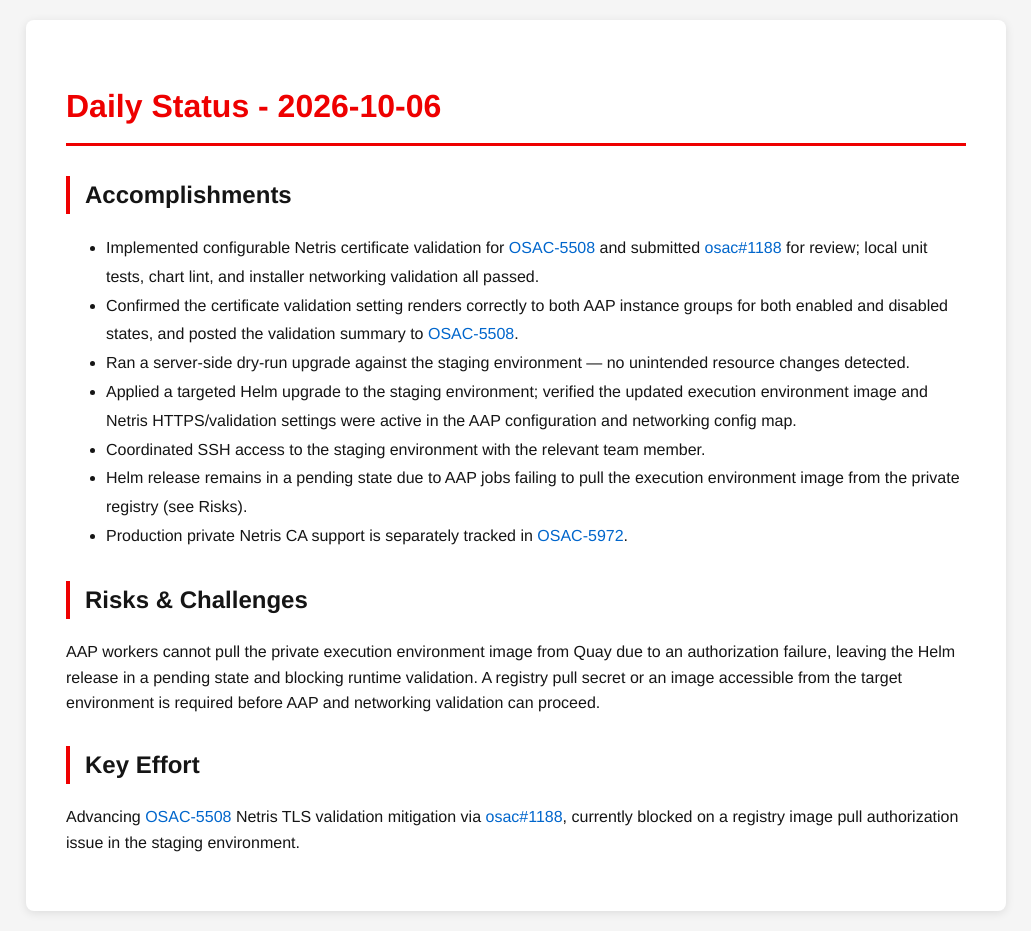
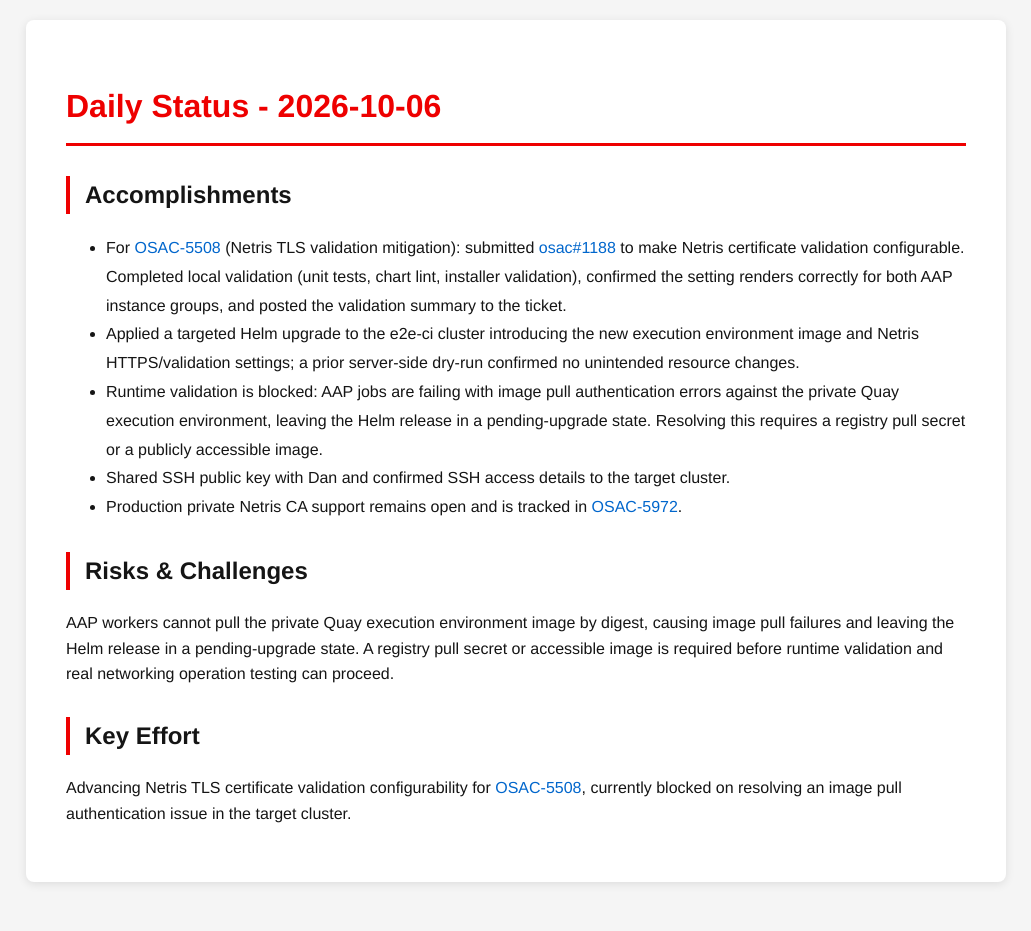
Before and after one commit to tzvatot/daily-status, a Jekyll site: the page built from 2026-10-06.md, in a window 1280 px wide. Shown: the whole page, without its empty margins (124-1155 px from the left). Built offline with Jekyll 4.4.1, drawn with Linux system fonts in a browser that asks for light colours; after the commit the page ends 902 px from its top, so only the background shows below that.

Commit message:
Daily status update - 2026-10-06

```diff
--- a/2026-10-06.md
+++ b/2026-10-06.md
@@ -7,16 +7,14 @@
 # Daily Status - 2026-10-06
 
 ## Accomplishments
-- Implemented configurable Netris certificate validation for [OSAC-5508](https://redhat.atlassian.net/browse/OSAC-5508) and submitted [osac#1188](https://github.com/osac-project/osac/pull/1188) for review; local unit tests, chart lint, and installer networking validation all passed.
-- Confirmed the certificate validation setting renders correctly to both AAP instance groups for both enabled and disabled states, and posted the validation summary to [OSAC-5508](https://redhat.atlassian.net/browse/OSAC-5508).
-- Ran a server-side dry-run upgrade against the staging environment — no unintended resource changes detected.
-- Applied a targeted Helm upgrade to the staging environment; verified the updated execution environment image and Netris HTTPS/validation settings were active in the AAP configuration and networking config map.
-- Coordinated SSH access to the staging environment with the relevant team member.
-- Helm release remains in a pending state due to AAP jobs failing to pull the execution environment image from the private registry (see Risks).
-- Production private Netris CA support is separately tracked in [OSAC-5972](https://redhat.atlassian.net/browse/OSAC-5972).
+- For [OSAC-5508](https://redhat.atlassian.net/browse/OSAC-5508) (Netris TLS validation mitigation): submitted [osac#1188](https://github.com/osac-project/osac/pull/1188) to make Netris certificate validation configurable. Completed local validation (unit tests, chart lint, installer validation), confirmed the setting renders correctly for both AAP instance groups, and posted the validation summary to the ticket.
+- Applied a targeted Helm upgrade to the e2e-ci cluster introducing the new execution environment image and Netris HTTPS/validation settings; a prior server-side dry-run confirmed no unintended resource changes.
+- Runtime validation is blocked: AAP jobs are failing with image pull authentication errors against the private Quay execution environment, leaving the Helm release in a pending-upgrade state. Resolving this requires a registry pull secret or a publicly accessible image.
+- Shared SSH public key with Dan and confirmed SSH access details to the target cluster.
+- Production private Netris CA support remains open and is tracked in [OSAC-5972](https://redhat.atlassian.net/browse/OSAC-5972).
 
 ## Risks & Challenges
-AAP workers cannot pull the private execution environment image from Quay due to an authorization failure, leaving the Helm release in a pending state and blocking runtime validation. A registry pull secret or an image accessible from the target environment is required before AAP and networking validation can proceed.
+AAP workers cannot pull the private Quay execution environment image by digest, causing image pull failures and leaving the Helm release in a pending-upgrade state. A registry pull secret or accessible image is required before runtime validation and real networking operation testing can proceed.
 
 ## Key Effort
-Advancing [OSAC-5508](https://redhat.atlassian.net/browse/OSAC-5508) Netris TLS validation mitigation via [osac#1188](https://github.com/osac-project/osac/pull/1188), currently blocked on a registry image pull authorization issue in the staging environment.
+Advancing Netris TLS certificate validation configurability for [OSAC-5508](https://redhat.atlassian.net/browse/OSAC-5508), currently blocked on resolving an image pull authentication issue in the target cluster.
```
